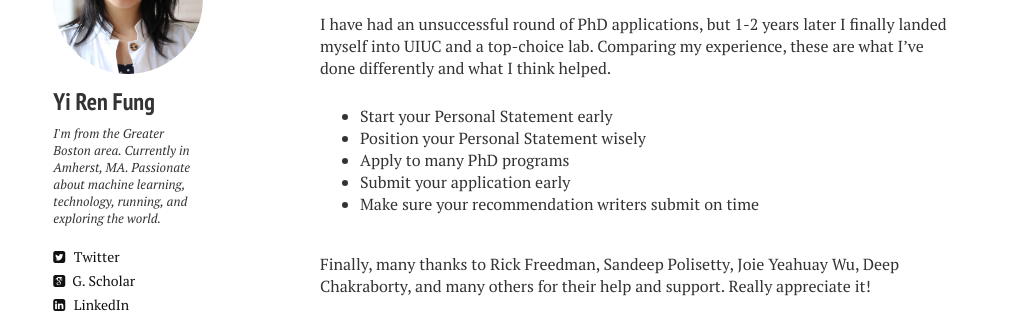
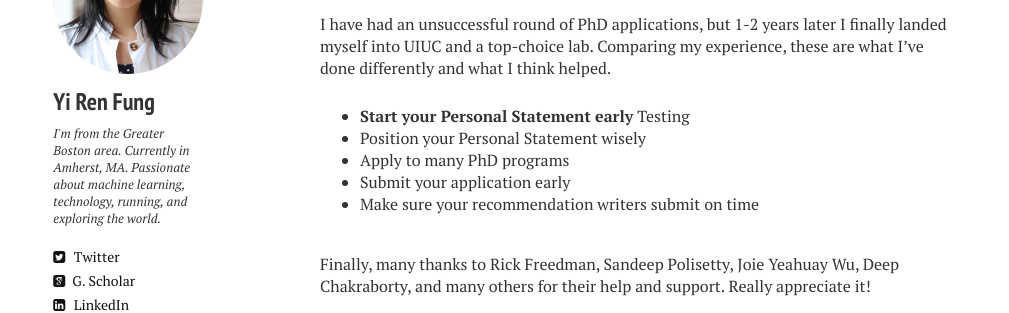
Before and after one commit to yrf1/yrf1.github.io, a Jekyll site: the page built from _posts/2020-01-07-on-phd-applications.md, in a window 1280 px wide. Shown: the part 210-523 px from the top of the page, without its empty margins (0-1009 px from the left). Built offline with Jekyll 4.4.1, drawn with Linux system fonts in a browser that asks for light colours; nearby versions of some CDN libraries; comment, search, counter and statistics services are not loaded.

Commit message:
Updated blog post

```diff
--- a/_posts/2020-01-07-on-phd-applications.md
+++ b/_posts/2020-01-07-on-phd-applications.md
@@ -10,7 +10,8 @@ When you are applying for a CS PhD, you can be taking an important step in your
 
 <br>
 I have had an unsuccessful round of PhD applications, but 1-2 years later I finally landed myself into UIUC and a top-choice lab. Comparing my experience, these are what I've done differently and what I think helped.
-* Start your Personal Statement early
+* **Start your Personal Statement early**
+  Testing
 * Position your Personal Statement wisely
 * Apply to many PhD programs
 * Submit your application early
```
